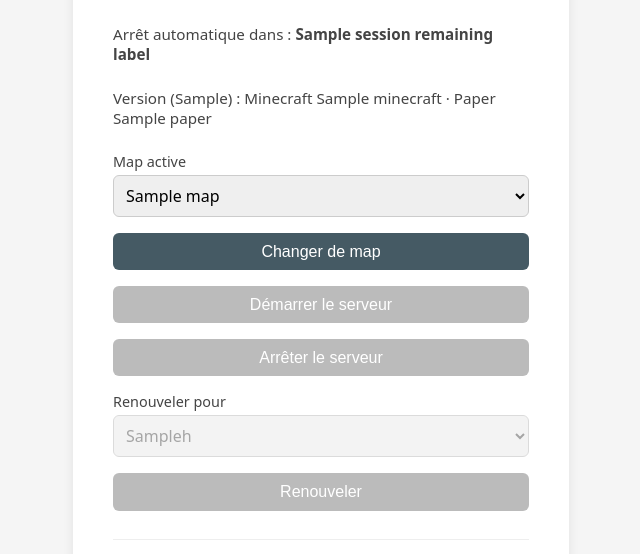
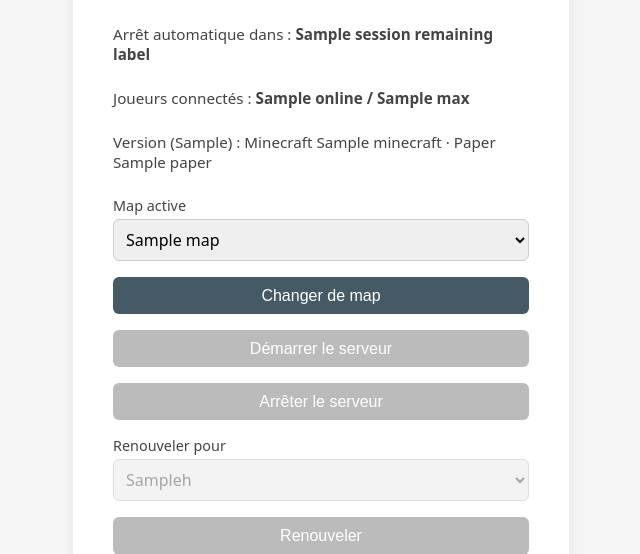
Before and after one commit to lechdo/home_services, a Flask app: template minecraft/panel/templates/dashboard.html in a window 1280 px wide. Shown: the part 102-656 px from the top of the page, without its empty margins (319-959 px from the left). Run offline with Flask 3, Linux system fonts and the light colour scheme; the template is opened without the code that fills it: most values are stand-ins (such as "Sample title", 1, 10 or a date in 2020); parts of the project's set-up code (start-up, migrations or seed data) failed here and were passed over.

Commit message:
Affiche le nombre de joueurs connectés sur le panel minecraft
Réutilise le client RCON existant (commande "list") pour afficher X/Y
joueurs sur le tableau de bord quand le serveur est "running", best-effort
comme les notifications de minuteur.

Co-Authored-By: Claude Sonnet 5 <noreply@anthropic.com>

```diff
--- a/minecraft/panel/app.py
+++ b/minecraft/panel/app.py
@@ -413,6 +413,23 @@ def broadcast(message):
         pass
 
 
+LIST_RE = re.compile(r"There are (\d+) of a max(?: of| imum)? (\d+) players online")
+
+
+def player_count():
+    # Best-effort comme broadcast() : un échec RCON (serveur pas encore prêt,
+    # commande localisée différemment) ne doit jamais faire planter /status,
+    # simplement ne rien afficher.
+    try:
+        response = rcon_command("list")
+    except Exception:
+        return None
+    match = LIST_RE.search(response)
+    if not match:
+        return None
+    return {"online": int(match.group(1)), "max": int(match.group(2))}
+
+
 def format_duration(seconds):
     if seconds is None:
         return None
@@ -638,6 +655,10 @@ def dashboard_context():
         "current_difficulty": map_difficulty(current_map) if current_map else None,
         "session_remaining": session_remaining(),
         "session_remaining_label": format_duration(session_remaining()),
+        # Uniquement quand "running" (pas "starting") : le serveur n'accepte
+        # pas encore RCON pendant le chargement du monde, même logique que
+        # server_ready() pour l'état affiché.
+        "player_count": player_count() if status["state"] == "running" else None,
         "renewal_hours": RENEWAL_HOURS,
         "current_gif": current_gif(),
         "plugins": PLUGINS,
--- a/minecraft/panel/templates/dashboard.html
+++ b/minecraft/panel/templates/dashboard.html
@@ -111,6 +111,10 @@
 
     <div class="status" id="session-remaining-row" {% if session_remaining is none %}style="display: none"{% endif %}>
       Arrêt automatique dans : <strong id="session-remaining">{{ session_remaining_label }}</strong>
+    </div>
+
+    <div class="status" id="player-count-row" {% if not player_count %}style="display: none"{% endif %}>
+      Joueurs connectés : <strong id="player-count">{% if player_count %}{{ player_count.online }} / {{ player_count.max }}{% endif %}</strong>
     </div>
 
     {% if current_gif %}
@@ -279,6 +283,14 @@
         remainingRow.style.display = "";
         document.getElementById("session-remaining").textContent = formatDuration(data.session_remaining);
       }
+
+      const playerRow = document.getElementById("player-count-row");
+      if (data.player_count) {
+        playerRow.style.display = "";
+        document.getElementById("player-count").textContent = data.player_count.online + " / " + data.player_count.max;
+      } else {
+        playerRow.style.display = "none";
+      }
     }
 
     setInterval(poll, 3000);
```
Also changed, not shown: minecraft/CLAUDE.md (+1 -0 lines).
